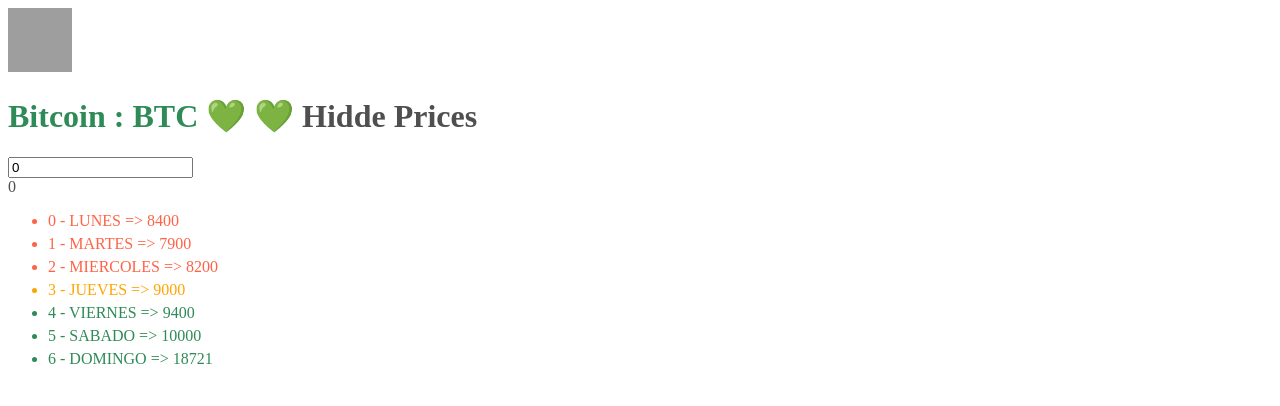
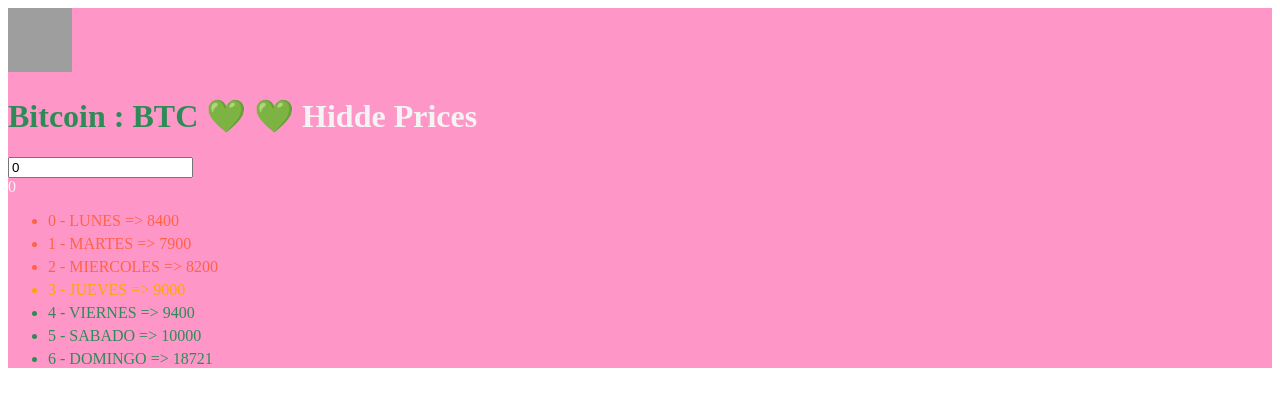
Before and after one commit to sntwandy/basic-course.vue, a plain HTML site: page index.html in a window 1280 px wide. Both pictures are taken after a click on the element "Show Prices". Drawn offline with nearby package versions, Linux system fonts and the light colour scheme; grey boxes are pictures that could not be loaded.

Commit message:
Handling the changeColor event from child component

```diff
--- a/index.html
+++ b/index.html
@@ -9,7 +9,7 @@
 </head>
 <body>
   <div id="root" :style="{background: '#' + color}">
-    <coins-details v-bind:coins='btc' />
+    <coins-details v-on:change-color="updateColor" v-bind:coins='btc' />
   </div>
   <script src="https://cdn.jsdelivr.net/npm/vue/dist/vue.js"></script>
   <script src="./js/index.js"></script>
--- a/js/index.js
+++ b/js/index.js
@@ -9,6 +9,7 @@ Vue.component("CoinsDetails", {
   methods: {
     toggleShowPrices() {
       this.showPrices = !this.showPrices;
+      this.$emit("change-color", this.showPrices ? "FF96C8" : "3D3D3D");
     },
   },
   computed: {
@@ -71,16 +72,15 @@ new Vue({
           { day: "Sabado", value: 10000 },
           { day: "Domingo", value: 18721 },
         ],
-        color: "f4f4f4",
         fontColor: "4f4f4f",
       },
+      color: "f4f4f4",
     };
   },
-  // methods: {
-  //   toggleShowPrices() {
-  //     this.showPrices = !this.showPrices;
-  //     this.color = this.color.split("").reverse().join("");
-  //     this.fontColor = this.fontColor.split("").reverse().join("");
-  //   },
-  // },
+  methods: {
+    updateColor(color) {
+      this.color = color || this.color.split("").reverse().join("");
+      this.btc.fontColor = this.btc.fontColor.split("").reverse().join("");
+    },
+  },
 });
```
